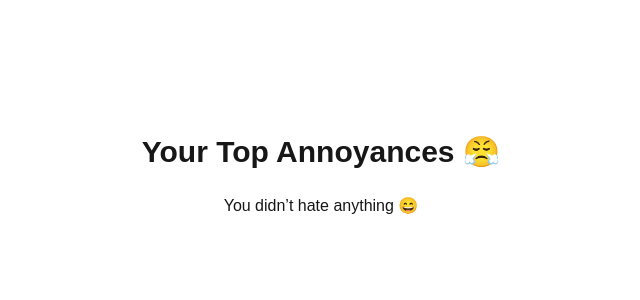
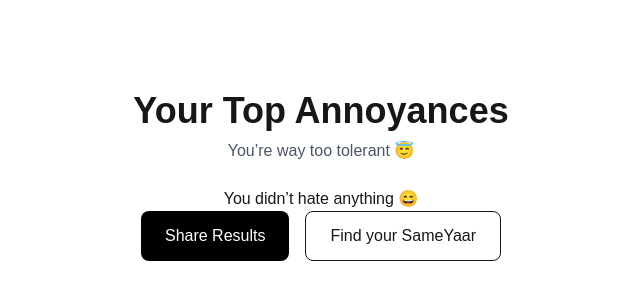
Before and after one commit to Sumanth069/SameYaar, a Next.js app: page /result in a window 1280 px wide. Shown: the part 224-524 px from the top of the page, without its empty margins (319-959 px from the left). Built offline with nearby package versions, Linux system fonts and the light colour scheme.

Commit message:
Day3-share feature

```diff
--- a/app/result/page.tsx
+++ b/app/result/page.tsx
@@ -4,11 +4,10 @@ import { useEffect, useState } from "react";
 import { prompts } from "../../data/prompts";
 
 export default function ResultPage() {
-  const [hatedPrompts, setHatedPrompts] = useState<string[]>([]);
+  const [topHates, setTopHates] = useState<string[]>([]);
 
   useEffect(() => {
     const savedAnswers = localStorage.getItem("sameyaar_answers");
-
     if (!savedAnswers) return;
 
     const parsed = JSON.parse(savedAnswers);
@@ -18,22 +17,35 @@ export default function ResultPage() {
       .map((item: any) => {
         const prompt = prompts.find(p => p.id === item.promptId);
         return prompt?.text;
-      });
+      })
+      .filter(Boolean)
+      .slice(0, 3); // 👈 TOP 3 ONLY
 
-    setHatedPrompts(hated);
+    setTopHates(hated);
   }, []);
 
+  const personalityText =
+    topHates.length >= 3
+      ? "You have zero tolerance for nonsense 😤"
+      : topHates.length === 2
+      ? "You dislike chaos, but selectively 😐"
+      : topHates.length === 1
+      ? "You’re chill… mostly 😄"
+      : "You’re way too tolerant 😇";
+
   return (
-    <main className="min-h-screen flex flex-col items-center justify-center px-4">
-      <h1 className="text-3xl font-bold mb-6">
-        Your Top Annoyances 😤
+    <main className="min-h-screen flex flex-col items-center justify-center px-4 text-center">
+      <h1 className="text-3xl md:text-4xl font-bold mb-2">
+        Your Top Annoyances
       </h1>
 
-      {hatedPrompts.length === 0 ? (
+      <p className="text-gray-600 mb-6">{personalityText}</p>
+
+      {topHates.length === 0 ? (
         <p>You didn’t hate anything 😄</p>
       ) : (
-        <ul className="space-y-3">
-          {hatedPrompts.map((text, index) => (
+        <ul className="space-y-3 mb-8 w-full max-w-xl">
+          {topHates.map((text, index) => (
             <li
               key={index}
               className="bg-gray-100 px-4 py-3 rounded-lg"
@@ -43,6 +55,39 @@ export default function ResultPage() {
           ))}
         </ul>
       )}
+
+      <ShareSection topHates={topHates} />
     </main>
   );
 }
+
+function ShareSection({ topHates }: { topHates: string[] }) {
+  const shareText = `Turns out I’m not the only one 😤
+
+My top annoyances:
+${topHates.map((t, i) => `${i + 1}. ${t}`).join("\n")}
+
+Find your SameYaar 👀`;
+
+  const handleShare = async () => {
+    await navigator.clipboard.writeText(shareText);
+    alert("Copied! Share it anywhere 😄");
+  };
+
+  return (
+    <div className="flex gap-4">
+      <button
+        onClick={handleShare}
+        className="bg-black text-white px-6 py-3 rounded-lg"
+      >
+        Share Results
+      </button>
+
+      <a href="/prompts">
+        <button className="border px-6 py-3 rounded-lg">
+          Find your SameYaar
+        </button>
+      </a>
+    </div>
+  );
+}
```
